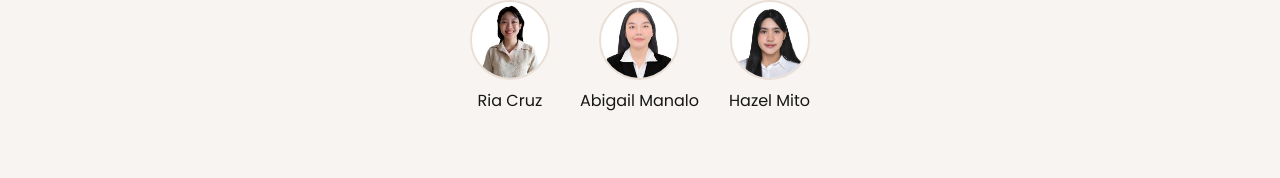
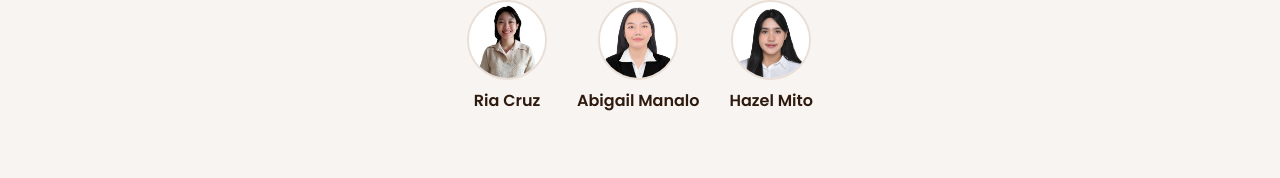
Before and after one commit to StarringPixelCore/pixel-core, a Next.js app: page /about in a window 1280 px wide. Shown: the part 771-949 px from the top of the page. Built offline with nearby package versions, Linux system fonts and the light colour scheme; no server answers; the database is empty.

Commit message:
fix: update font color for member name

```diff
--- a/src/app/about/about.module.css
+++ b/src/app/about/about.module.css
@@ -90,6 +90,12 @@
   flex-direction: column;
   align-items: center;
   text-align: center;
+
+}
+
+.member span {
+  color: #2f1a0f;
+  font-weight: 600;
 }
 
 .team h2 {
```
